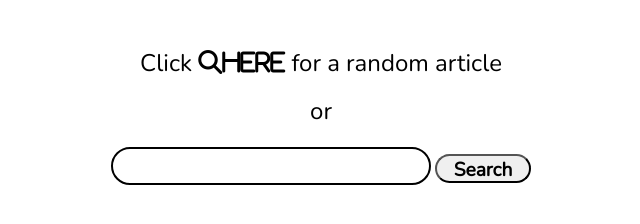
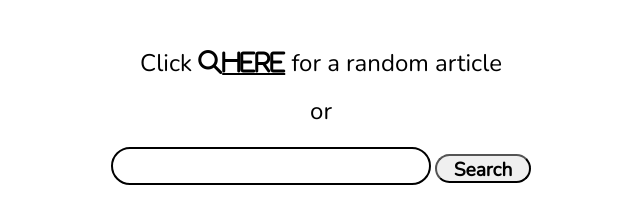
Before and after one commit to rdollent/FCC_Wiki, a plain HTML site: page index.html in a window 1280 px wide. Shown: the full height of the page, 319-959 px from the left. Drawn offline with nearby package versions, Linux system fonts and the light colour scheme.

Commit message:
added underline

```diff
--- a/index.html
+++ b/index.html
@@ -10,7 +10,7 @@
 </head>
 <body>
   <form>
-    <div class="random">Click <a href="https://en.wikipedia.org/wiki/Special:Random" target="_blank"><i class="fa fa-search" aria-hidden="true">here</i></a> for a random article<br><br>or<br><br></div>
+    <div class="random">Click <a href="https://en.wikipedia.org/wiki/Special:Random" target="_blank"><i class="fa fa-search" aria-hidden="true"><u>here</u></u></i></a> for a random article<br><br>or<br><br></div>
     <input type="text" id="box"/>
     <input type="button" id="search" value="Search"/>
   </form>
```
